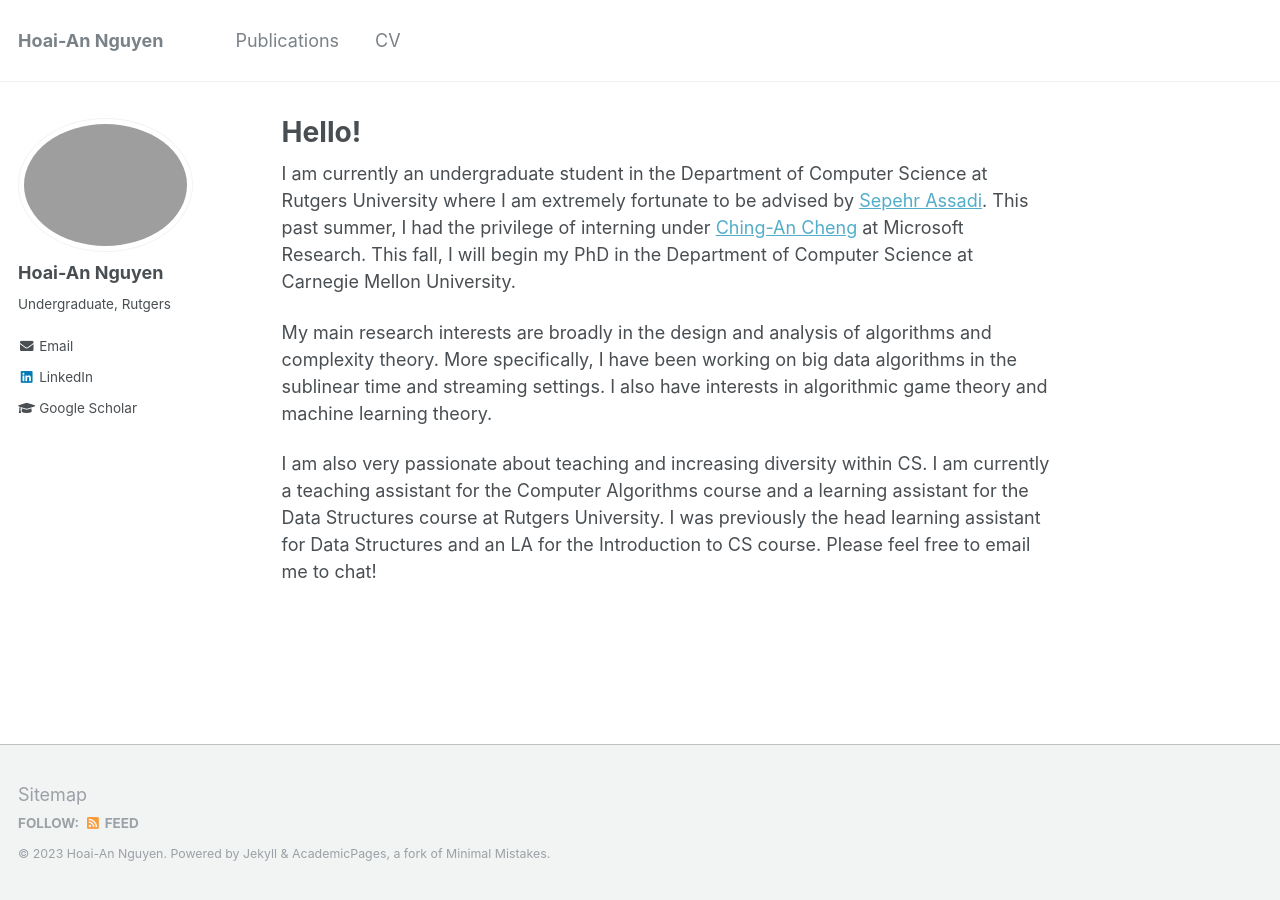
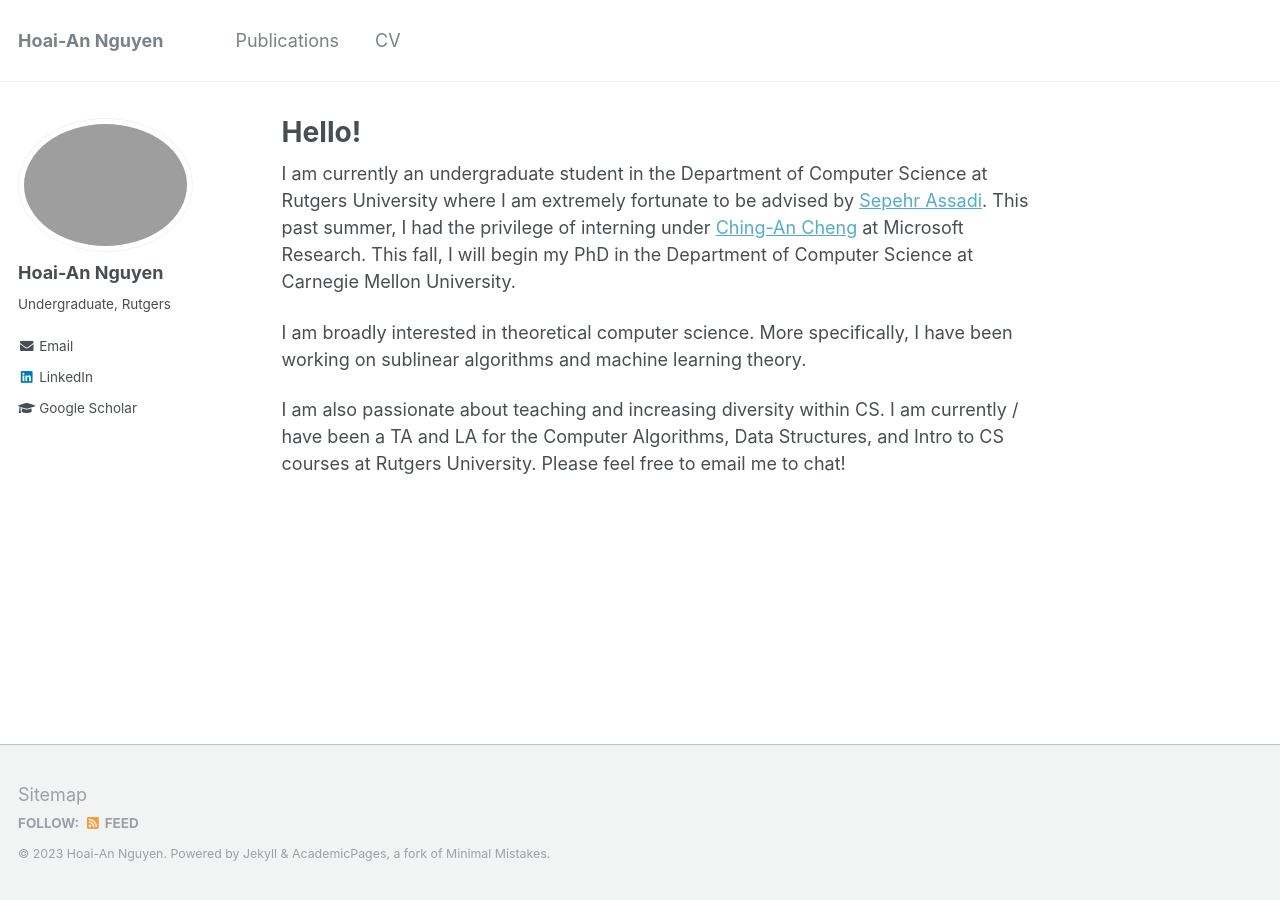
Before and after one commit to hoai77/hoai77.github.io, a Jekyll site: the page built from _pages/about.md, in a window 1280 px wide. Built offline with Jekyll 4.4.1, drawn with Linux system fonts in a browser that asks for light colours.

Commit message:
update bio

```diff
--- a/_pages/about.md
+++ b/_pages/about.md
@@ -9,6 +9,6 @@ redirect_from:
 ---
 I am currently an undergraduate student in the Department of Computer Science at Rutgers University where I am extremely fortunate to be advised by [Sepehr Assadi](https://sepehr.assadi.info/). This past summer, I had the privilege of interning under [Ching-An Cheng](https://www.chinganc.com/) at Microsoft Research. This fall, I will begin my PhD in the Department of Computer Science at Carnegie Mellon University.
 
-My main research interests are broadly in the design and analysis of algorithms and complexity theory. More specifically, I have been working on big data algorithms in the sublinear time and streaming settings. I also have interests in algorithmic game theory and machine learning theory.
+I am broadly interested in theoretical computer science. More specifically, I have been working on sublinear algorithms and machine learning theory.
 
-I am also very passionate about teaching and increasing diversity within CS. I am currently a teaching assistant for the Computer Algorithms course and a learning assistant for the Data Structures course at Rutgers University. I was previously the head learning assistant for Data Structures and an LA for the Introduction to CS course.  Please feel free to email me to chat!
+I am also passionate about teaching and increasing diversity within CS. I am currently / have been a TA and LA for the Computer Algorithms, Data Structures, and Intro to CS courses at Rutgers University. Please feel free to email me to chat!
```
